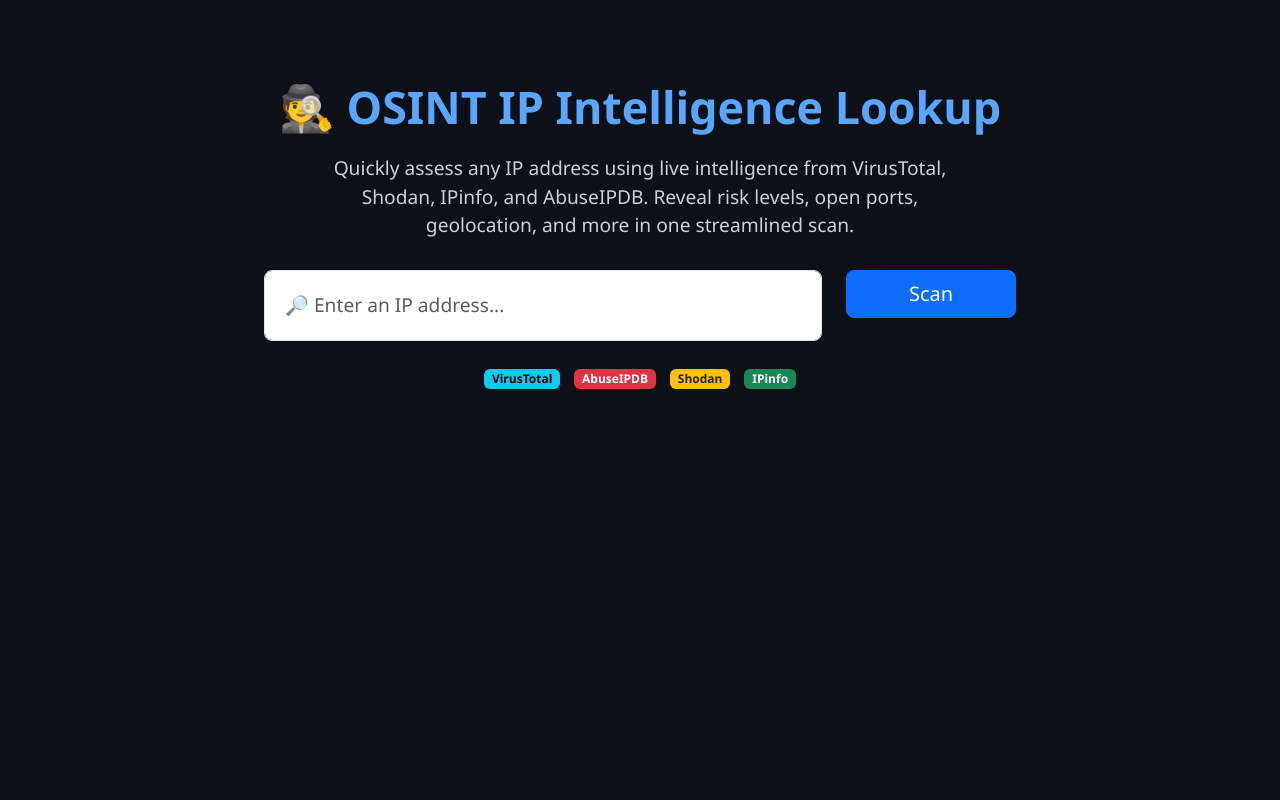
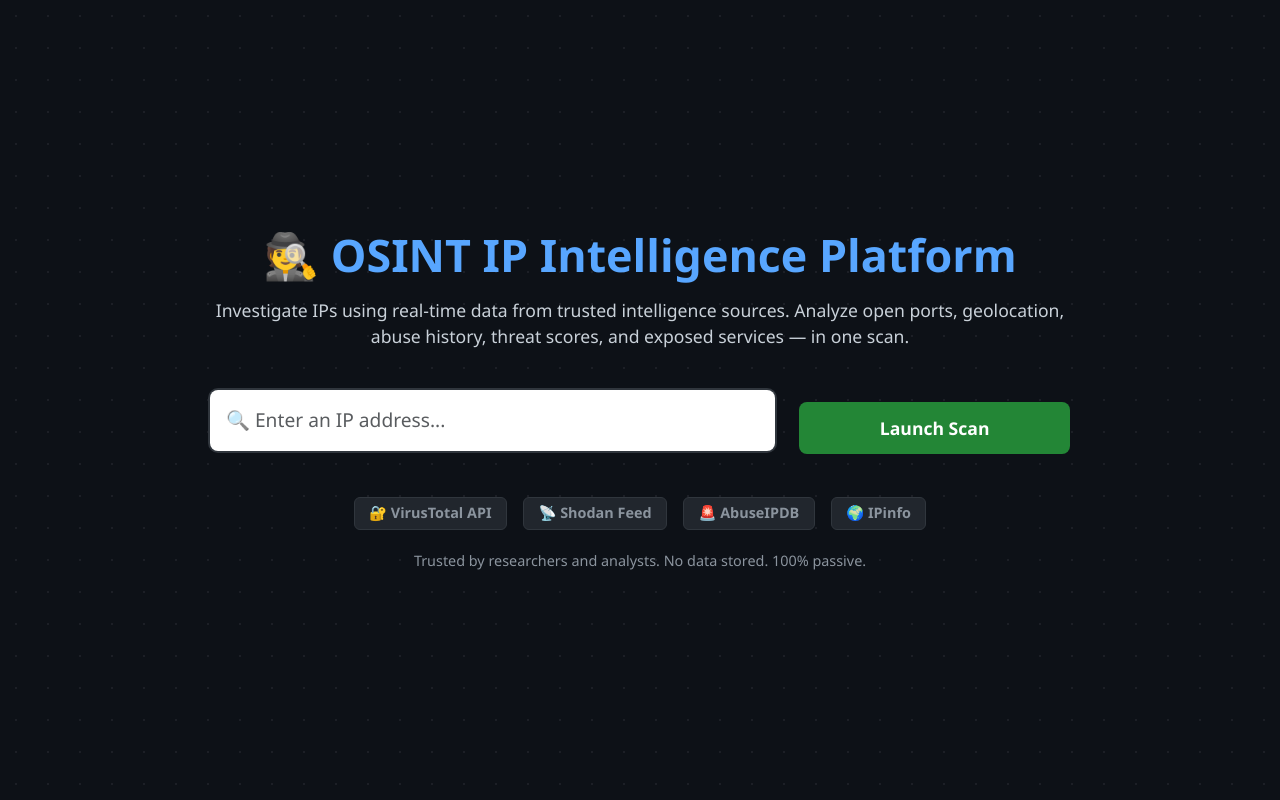
Before and after one commit to tarouka02/osint-app, a Flask app: page / in a window 1280 px wide. Run offline with Flask 3, Linux system fonts and the light colour scheme.

Commit message:
Upgraded homepage -- 2

```diff
--- a/app/templates/index.html
+++ b/app/templates/index.html
@@ -2,64 +2,112 @@
 <html lang="en">
 <head>
   <meta charset="UTF-8">
-  <title>OSINT IP Intelligence Tool</title>
+  <title>OSINT Intelligence Platform</title>
   <link href="https://cdn.jsdelivr.net/npm/bootstrap@5.3.3/dist/css/bootstrap.min.css" rel="stylesheet">
   <style>
+    /* === Global Reset === */
+    * {
+      box-sizing: border-box;
+    }
+
     body {
       background-color: #0d1117;
+      background-image: radial-gradient(#1c1f26 1px, transparent 1px);
+      background-size: 32px 32px;
       color: #e6edf3;
-      font-family: 'Segoe UI', sans-serif;
+      font-family: 'Segoe UI', Roboto, sans-serif;
+      min-height: 100vh;
+      margin: 0;
+      display: flex;
+      flex-direction: column;
+      justify-content: center;
     }
 
-    .hero {
-      padding: 80px 0;
+    .container {
+      max-width: 900px;
+      margin: 0 auto;
+      padding: 60px 20px;
       text-align: center;
     }
 
-    .hero h1 {
+    h1 {
       font-size: 2.8rem;
       font-weight: bold;
       color: #58a6ff;
     }
 
-    .hero p {
+    p {
+      font-size: 1.1rem;
       color: #c9d1d9;
-      font-size: 1.2rem;
-      max-width: 650px;
-      margin: 20px auto 30px;
+      margin-top: 15px;
+      margin-bottom: 40px;
     }
 
-    .search-box input {
-      padding: 20px;
+    .form-control-lg {
+      padding: 1rem;
       font-size: 1.2rem;
+      border: none;
+      border-radius: 0.5rem;
+      box-shadow: 0 0 0 2px #30363d;
+      transition: box-shadow 0.3s ease;
     }
 
-    .badge-box span {
-      margin: 0 5px;
+    .form-control-lg:focus {
+      outline: none;
+      box-shadow: 0 0 0 3px #58a6ff;
     }
 
-    .card {
-      background-color: #161b22;
+    .btn-scan {
+      padding: 0.8rem 2rem;
+      font-size: 1.1rem;
+      font-weight: 600;
+      border: none;
+      border-radius: 0.5rem;
+      background-color: #238636;
+      color: white;
+      transition: background-color 0.3s ease;
+    }
+
+    .btn-scan:hover {
+      background-color: #2ea043;
+    }
+
+    .badge-box {
+      margin-top: 30px;
+    }
+
+    .badge-box .badge {
+      font-size: 0.9rem;
+      padding: 0.6em 1em;
+      margin: 0 6px;
+      background-color: #21262d;
       border: 1px solid #30363d;
+      color: #8b949e;
+    }
+
+    .subnote {
+      margin-top: 20px;
+      font-size: 0.9rem;
+      color: #8b949e;
     }
   </style>
 </head>
 <body>
 
-<div class="container hero">
-  <h1>🕵️ OSINT IP Intelligence Lookup</h1>
+<div class="container">
+  <h1>🕵️ OSINT IP Intelligence Platform</h1>
   <p>
-    Quickly assess any IP address using live intelligence from VirusTotal, Shodan, IPinfo, and AbuseIPDB.
-    Reveal risk levels, open ports, geolocation, and more in one streamlined scan.
+    Investigate IPs using real-time data from trusted intelligence sources.
+    Analyze open ports, geolocation, abuse history, threat scores, and exposed services — in one scan.
   </p>
 
-  <form action="/lookup" method="post" class="search-box">
-    <div class="row justify-content-center">
-      <div class="col-md-6">
-        <input type="text" class="form-control form-control-lg" name="ip" placeholder="🔎 Enter an IP address..." required>
+  <form action="/lookup" method="post">
+    <div class="row justify-content-center align-items-center">
+      <div class="col-md-8 mb-3">
+        <input type="text" class="form-control form-control-lg w-100" name="ip" placeholder="🔍 Enter an IP address..." required>
       </div>
-      <div class="col-md-2 mt-3 mt-md-0">
-        <button type="submit" class="btn btn-primary btn-lg w-100">Scan</button>
+      <div class="col-md-4">
+        <button type="submit" class="btn btn-scan w-100">Launch Scan</button>
       </div>
     </div>
     {% if error %}
@@ -67,11 +115,15 @@
     {% endif %}
   </form>
 
-  <div class="badge-box mt-4">
-    <span class="badge text-bg-info">VirusTotal</span>
-    <span class="badge text-bg-danger">AbuseIPDB</span>
-    <span class="badge text-bg-warning text-dark">Shodan</span>
-    <span class="badge text-bg-success">IPinfo</span>
+  <div class="badge-box">
+    <span class="badge">🔐 VirusTotal API</span>
+    <span class="badge">📡 Shodan Feed</span>
+    <span class="badge">🚨 AbuseIPDB</span>
+    <span class="badge">🌍 IPinfo</span>
+  </div>
+
+  <div class="subnote">
+    Trusted by researchers and analysts. No data stored. 100% passive.
   </div>
 </div>
 
```
